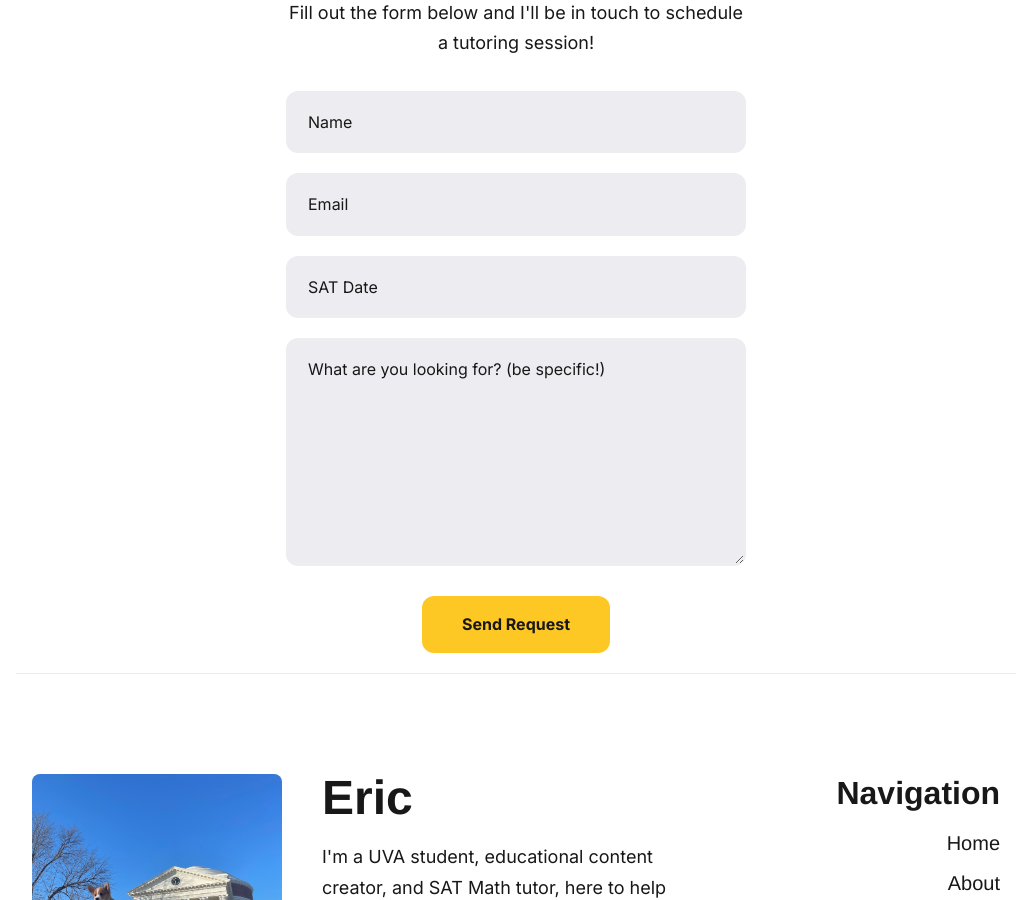
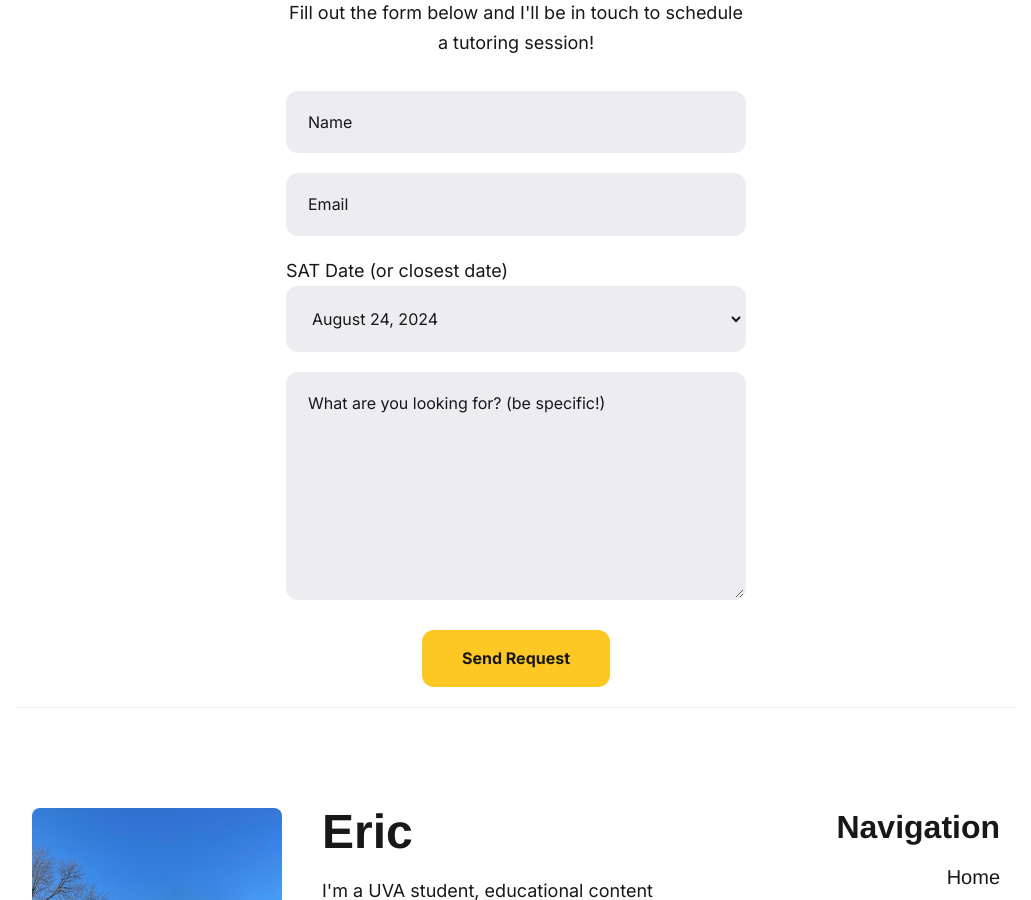
Before and after one commit to qExobyte/qExobyte.github.io, a Jekyll site: the page built from index.html, in a window 1280 px wide and 900 px high, scrolled down 2581 px. Shown: the whole window, without its empty margins (124-1155 px from the left). Built offline with Jekyll 4.4.1, drawn with Linux system fonts in a browser that asks for light colours; nearby versions of some CDN libraries; some web fonts are replaced.

Commit message:
dropdown

```diff
--- a/_includes/section-form.html
+++ b/_includes/section-form.html
@@ -13,10 +13,14 @@
                 <label class="form__label screen-reader-text" for="form-email">Your Email</label>
                 <input class="form__input" id="form-email" type="email" name="_replyto" placeholder="Email" required>
             </div>
-            <div class="form__group">
-                <label class="form__label screen-reader-text" for="form-date">SAT Date</label>
-                <input class="form__input" id="form-date" name="date" placeholder="SAT Date" required>
-            </div>
+            <label for="date-dropdown">SAT Date (or closest date)</label>
+            <select class="form__group form__input" id="date-dropdown" name="SAT Date">
+                <option>August 24, 2024</option>
+                <option>October 5, 2024</option>
+                <option>November 2, 2024</option>
+                <option>December 7, 2024</option>
+                <option>2025</option>
+            </select>
             <div class="form__group">
                 <label class="form__label screen-reader-text" for="form-text">Your Message</label>
                 <textarea class="form__input" id="form-text" name="text" rows="10" placeholder="What are you looking for? (be specific!)" required></textarea>
```
